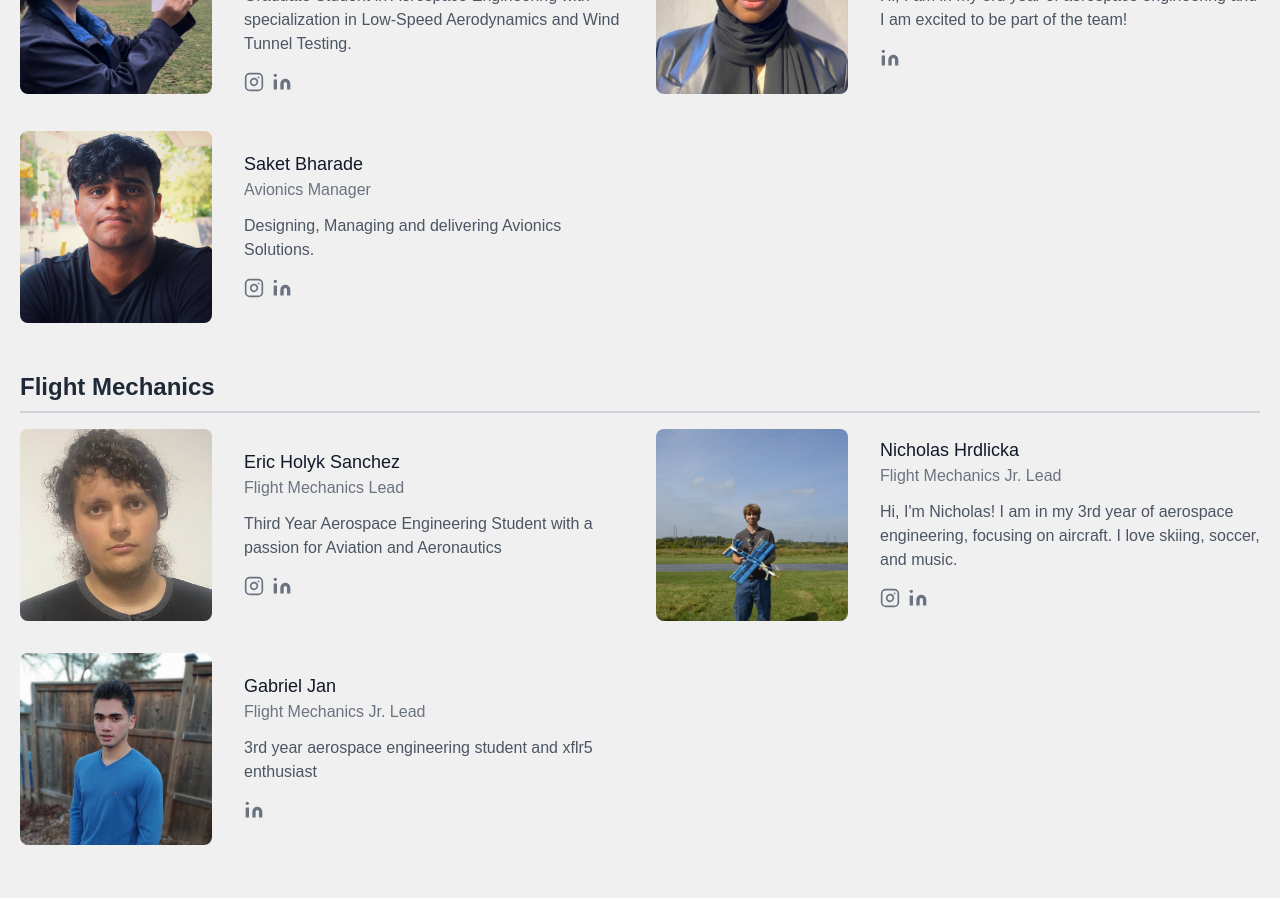
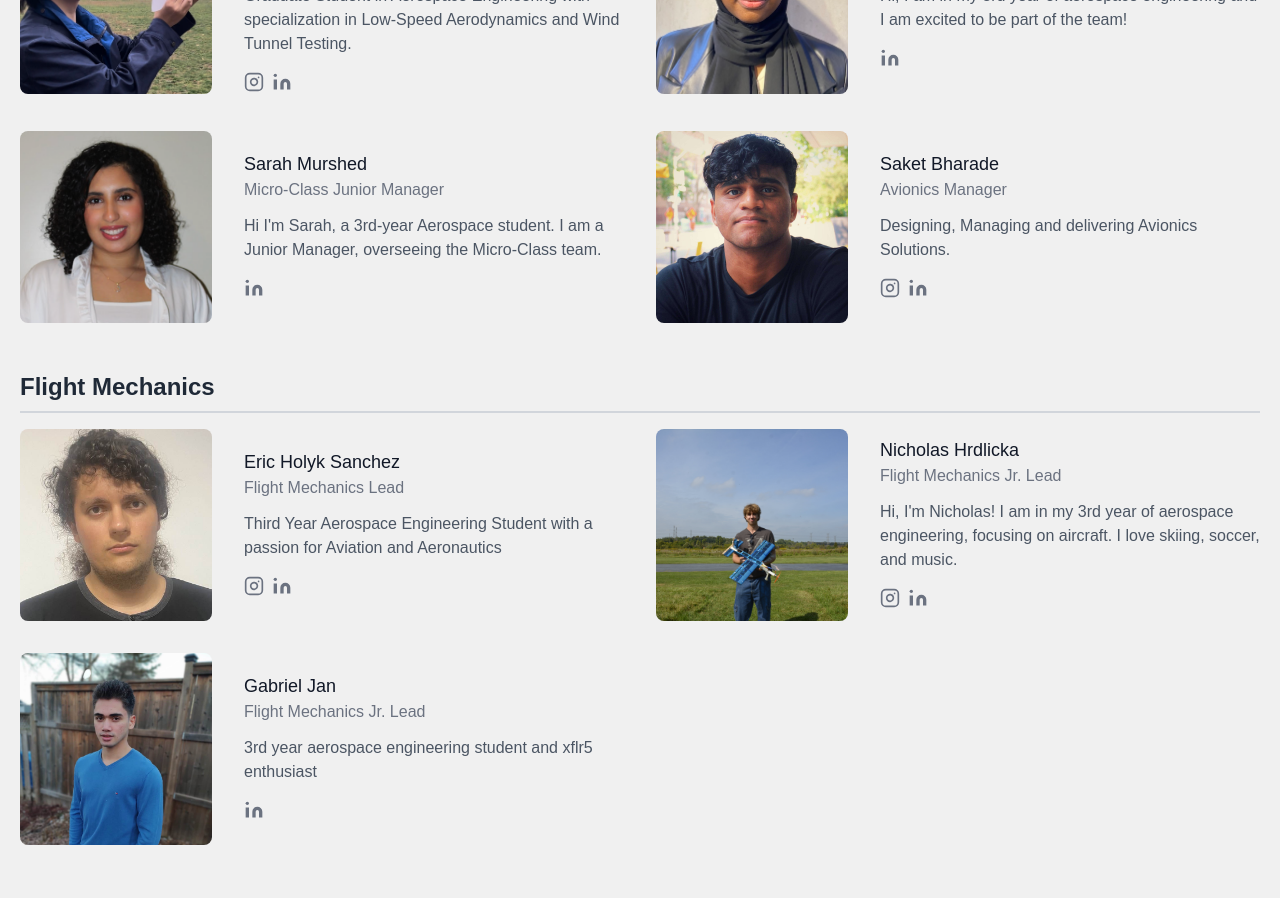
Before and after one commit to Tmet-Aero-Design/TMetAeroWebsite, a React (Create React App) app: page /#/OurTeam in a window 1280 px wide. Shown: the part 960-1858 px from the top of the page. Built offline with nearby package versions, Linux system fonts and the light colour scheme.

Commit message:
Add Sarah

```diff
--- a/src/teamData.js
+++ b/src/teamData.js
@@ -79,6 +79,19 @@ const teamMembers = [
         twitter: "",
         instagram: "",
         linkedin: "https://www.linkedin.com/in/khadija-nouh-58456a295/"
+      }
+    },
+    {
+      name: "Sarah Murshed",
+      role: "Micro-Class Junior Manager",
+      subteam: "Management",
+      description: "Hi I'm Sarah, a 3rd-year Aerospace student. I am a Junior Manager, overseeing the Micro-Class team.",
+      image: "team_pictures/Sarah-Murshed.png",
+      social: {
+        facebook: "",
+        twitter: "",
+        instagram: "",
+        linkedin: "https://www.linkedin.com/in/sarah-murshed-62421b22b/"
       }
     },
     {
```
Also changed, not shown: public/team_pictures/Sarah-Murshed.png (added).
